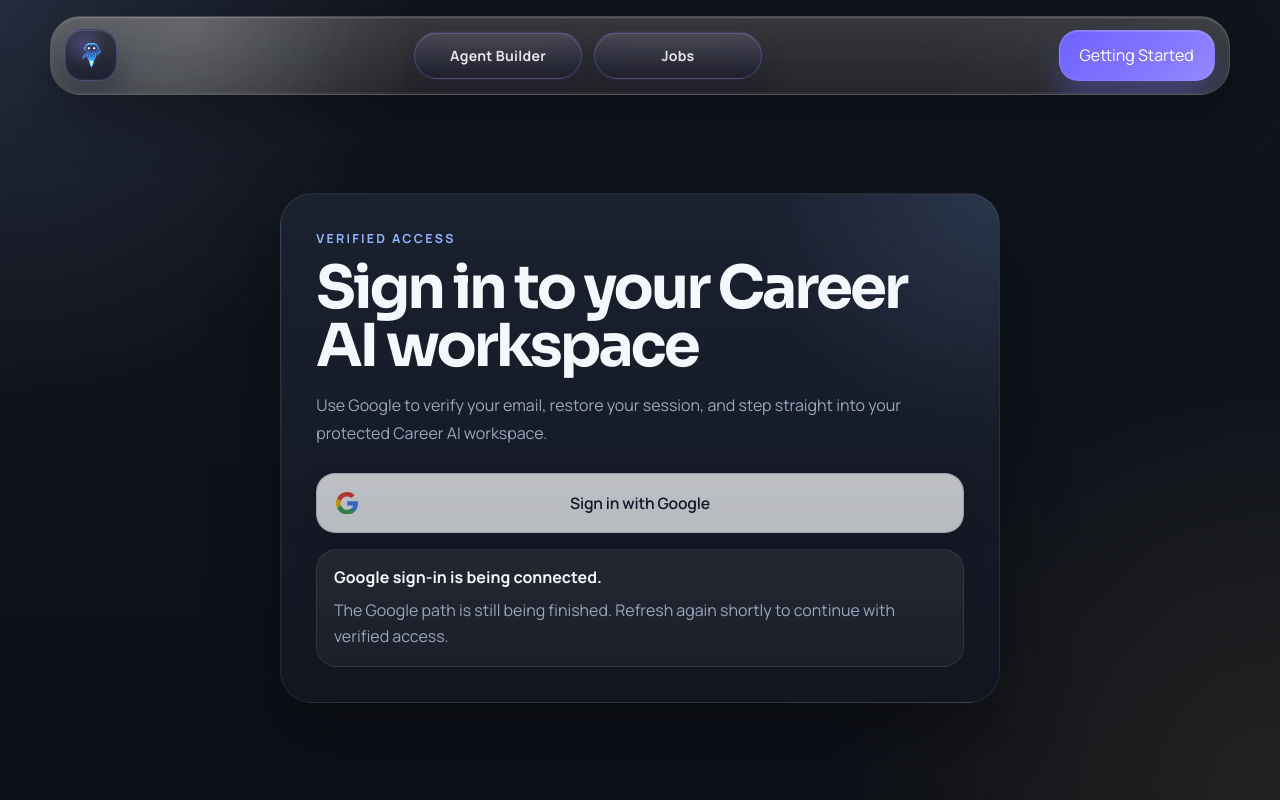
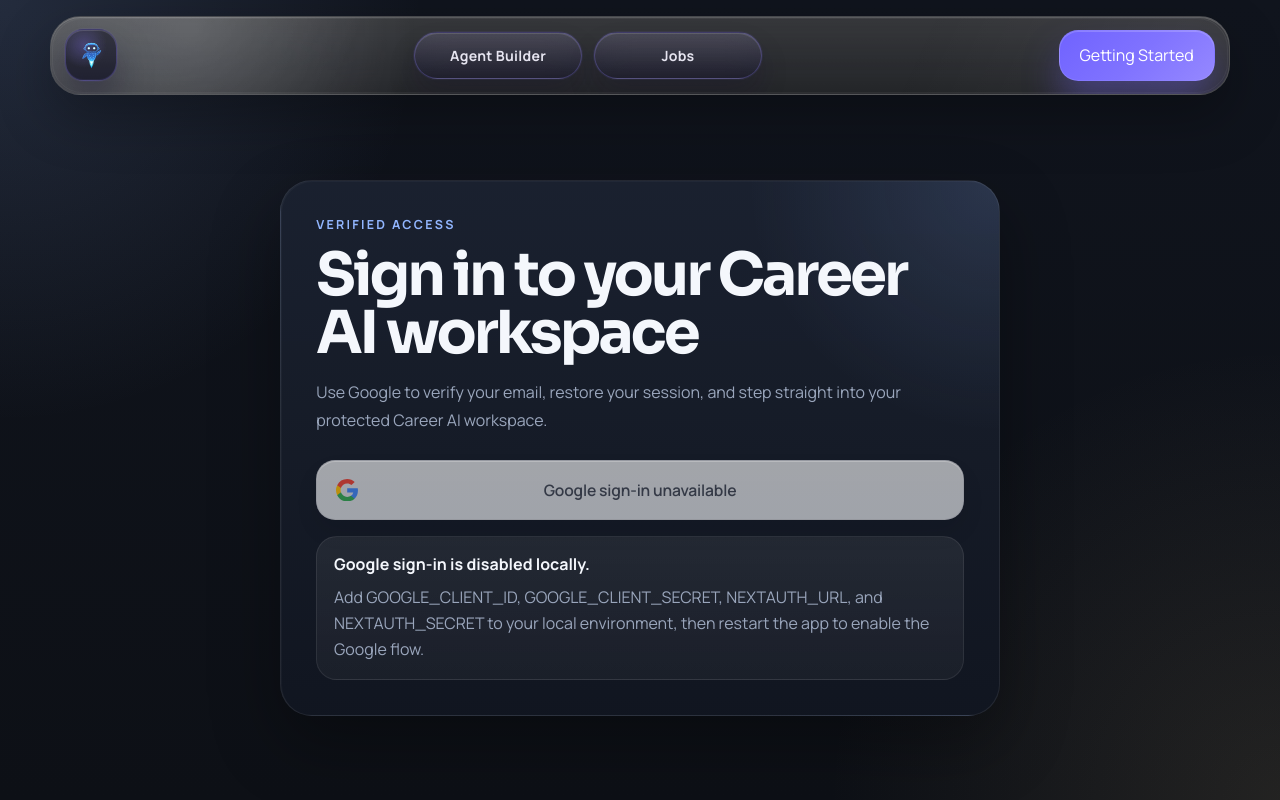
Before and after one commit to StefanoCaruso456/Career-AI, a Next.js app: page /sign-in in a window 1280 px wide. Built offline with nearby package versions, Linux system fonts and the light colour scheme; no server answers.

Commit message:
Clarify disabled Google sign-in state

```diff
--- a/app/sign-in/page.tsx
+++ b/app/sign-in/page.tsx
@@ -20,14 +20,24 @@
           your protected Career AI workspace.
         </p>
 
-        <GoogleSignInButton callbackUrl="/account" disabled={!googleOAuthEnabled} label="Sign in with Google" />
+        <GoogleSignInButton
+          callbackUrl="/account"
+          disabled={!googleOAuthEnabled}
+          disabledLabel="Google sign-in unavailable"
+          disabledTitle={
+            googleOAuthEnabled
+              ? undefined
+              : "Add GOOGLE_CLIENT_ID, GOOGLE_CLIENT_SECRET, NEXTAUTH_URL, and NEXTAUTH_SECRET to enable Google sign-in."
+          }
+          label="Sign in with Google"
+        />
 
         <div className={styles.noteCard}>
-          <strong>{googleOAuthEnabled ? "Google sign-in is live." : "Google sign-in is being connected."}</strong>
+          <strong>{googleOAuthEnabled ? "Google sign-in is live." : "Google sign-in is disabled locally."}</strong>
           <p>
             {googleOAuthEnabled
               ? "After authentication, you will land in your account workspace at /account."
-              : "The Google path is still being finished. Refresh again shortly to continue with verified access."}
+              : "Add GOOGLE_CLIENT_ID, GOOGLE_CLIENT_SECRET, NEXTAUTH_URL, and NEXTAUTH_SECRET to your local environment, then restart the app to enable the Google flow."}
           </p>
         </div>
       </section>
--- a/components/auth-modal.module.css
+++ b/components/auth-modal.module.css
@@ -247,6 +247,19 @@
   gap: 0.7rem;
 }
 
+.googleStatusNote {
+  margin: 0;
+  padding: 0.82rem 0.92rem;
+  border-radius: 1rem;
+  border: 1px solid rgba(255, 255, 255, 0.08);
+  background:
+    linear-gradient(180deg, rgba(255, 255, 255, 0.04), rgba(255, 255, 255, 0.02)),
+    rgba(255, 255, 255, 0.02);
+  color: rgba(244, 247, 252, 0.72);
+  font-size: 0.8rem;
+  line-height: 1.55;
+}
+
 .trustRow {
   display: flex;
   flex-wrap: wrap;
--- a/components/auth-modal.tsx
+++ b/components/auth-modal.tsx
@@ -145,6 +145,8 @@
   }
 
   const modeCopy = getModeCopy(mode);
+  const googleDisabledMessage =
+    "Google sign-in is disabled here until GOOGLE_CLIENT_ID, GOOGLE_CLIENT_SECRET, NEXTAUTH_URL, and NEXTAUTH_SECRET are configured.";
   const modal =
     isMounted && isOpen
       ? createPortal(
@@ -280,8 +282,15 @@
                 <GoogleSignInButton
                   callbackUrl={callbackUrl}
                   disabled={!googleOAuthEnabled}
+                  disabledLabel="Google sign-in unavailable"
+                  disabledTitle={googleOAuthEnabled ? undefined : googleDisabledMessage}
                   label={modeCopy.buttonLabel}
                 />
+                {!googleOAuthEnabled ? (
+                  <p className={styles.googleStatusNote} role="status">
+                    {googleDisabledMessage}
+                  </p>
+                ) : null}
                 <div className={styles.trustRow}>
                   <div className={styles.trustPill}>
                     <ShieldCheck aria-hidden="true" size={16} strokeWidth={2} />
--- a/components/google-sign-in-button.module.css
+++ b/components/google-sign-in-button.module.css
@@ -36,6 +36,15 @@
   transform: none;
 }
 
+.buttonDisabled {
+  border-color: rgba(15, 23, 42, 0.08);
+  background: linear-gradient(180deg, rgba(255, 255, 255, 0.84), rgba(241, 243, 247, 0.88));
+  color: rgba(17, 24, 39, 0.76);
+  box-shadow:
+    0 12px 24px rgba(5, 10, 20, 0.12),
+    inset 0 1px 0 rgba(255, 255, 255, 0.82);
+}
+
 .button:focus-visible {
   outline: 2px solid rgba(66, 133, 244, 0.7);
   outline-offset: 3px;
--- a/components/google-sign-in-button.tsx
+++ b/components/google-sign-in-button.tsx
@@ -31,18 +31,24 @@
 export function GoogleSignInButton({
   callbackUrl,
   disabled = false,
+  disabledLabel = "Google sign-in unavailable",
+  disabledTitle,
   label = "Continue with Google",
 }: {
   callbackUrl: string;
   disabled?: boolean;
+  disabledLabel?: string;
+  disabledTitle?: string;
   label?: string;
 }) {
   const [isPending, setIsPending] = useState(false);
   const isDisabled = disabled || isPending;
+  const displayLabel = isPending ? "Opening Google..." : disabled ? disabledLabel : label;
 
   return (
     <button
-      className={styles.button}
+      aria-disabled={isDisabled}
+      className={[styles.button, disabled ? styles.buttonDisabled : ""].filter(Boolean).join(" ")}
       disabled={isDisabled}
       onClick={() => {
         if (isDisabled) {
@@ -52,12 +58,13 @@
         setIsPending(true);
         void signIn("google", { callbackUrl });
       }}
+      title={disabled ? disabledTitle : undefined}
       type="button"
     >
       <span className={styles.iconShell} aria-hidden="true">
         {isPending ? <LoaderCircle className={styles.spinner} size={18} strokeWidth={2} /> : <GoogleMark />}
       </span>
-      <span className={styles.label}>{isPending ? "Opening Google..." : label}</span>
+      <span className={styles.label}>{displayLabel}</span>
       <span className={styles.trailingSlot} aria-hidden="true" />
     </button>
   );
```
